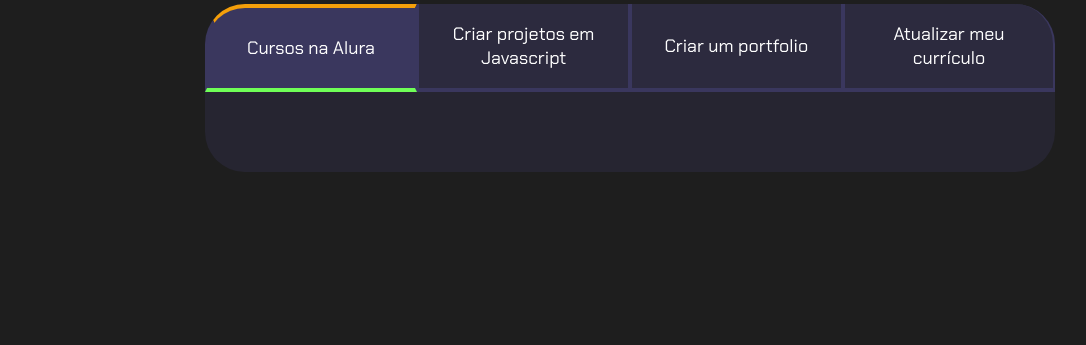
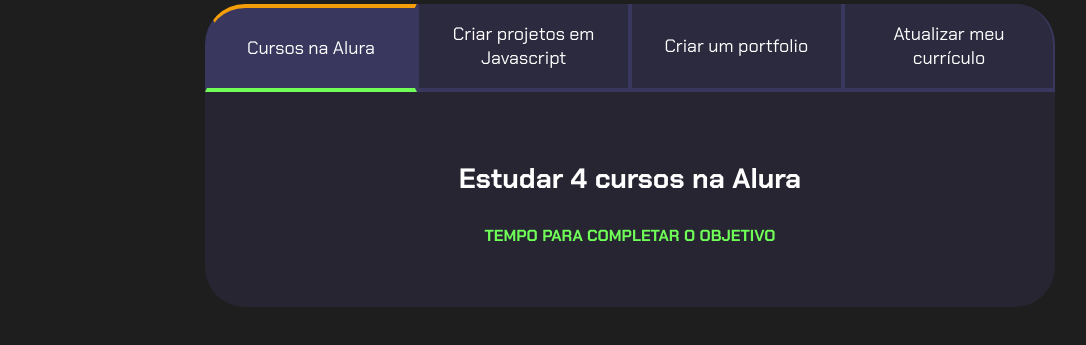
Before and after one commit to DimitriBativa/alura_projeto_de_vida, a plain HTML site: page index.html in a window 1280 px wide. Both pictures are taken after a click on the button "Cursos na Alura". Shown: the part 99-444 px from the top of the page, without its empty margins (10-1096 px from the left). Drawn offline with Linux system fonts and the light colour scheme.

Commit message:
corringo erro do conteudo

```diff
--- a/index.html
+++ b/index.html
@@ -19,35 +19,21 @@
                 <button class="botao">Atualizar meu currículo</button>
             </div>
             <div class="abas-textos">
-    <div class="aba-conteudo">
+                <div class="aba-conteudo ativo">
                     <h3 class="aba-conteudo-titulo-principal">Estudar 4 cursos na Alura</h3>
-      <h4 class="aba-conteudo-titulo-secundario">
-        Tempo para completar o objetivo
-      </h4>
+                    <h4 class="aba-conteudo-titulo-secundario">Tempo para completar o objetivo</h4>
                 </div>
                 <div class="aba-conteudo">
-      <h3 class="aba-conteudo-titulo-principal">
-        Criar 5 projetos em Javascript
-      </h3>
-      <h4 class="aba-conteudo-titulo-secundario">
-        Tempo para completar o objetivo
-      </h4>
+                    <h3 class="aba-conteudo-titulo-principal">Criar 5 projetos em Javascript</h3>
+                    <h4 class="aba-conteudo-titulo-secundario">Tempo para completar o objetivo</h4>
                 </div>
                 <div class="aba-conteudo">
-      <h3 class="aba-conteudo-titulo-principal">
-        Criar um portfolio com os meus 3 melhores projetos
-      </h3>
-      <h4 class="aba-conteudo-titulo-secundario">
-        Tempo para completar o objetivo
-      </h4>
+                    <h3 class="aba-conteudo-titulo-principal">Criar um portfolio com os meus 3 melhores projetos</h3>
+                    <h4 class="aba-conteudo-titulo-secundario">Tempo para completar o objetivo</h4>
                 </div>
                 <div class="aba-conteudo">
-      <h3 class="aba-conteudo-titulo-principal">
-        Atualizar meu curriculo com os certificados da Alura
-      </h3>
-      <h4 class="aba-conteudo-titulo-secundario">
-        Tempo para completar o objetivo
-      </h4>
+                    <h3 class="aba-conteudo-titulo-principal">Atualizar meu curriculo com os certificados da Alura</h3>
+                    <h4 class="aba-conteudo-titulo-secundario">Tempo para completar o objetivo</h4>
                 </div>
             </div>
         </div>
--- a/main.js
+++ b/main.js
@@ -1,15 +1,18 @@
 const botoes = document.querySelectorAll(".botao");
+const abasConteudo = document.querySelectorAll(".aba-conteudo");
 
-for(let i=0; i <botoes.length; i++){
-    botoes[i].onclick = function(){
-
-        for(let j=0;j<botoes.length;j++){
+for (let i = 0; i < botoes.length; i++) {
+    botoes[i].onclick = function () {
+        // Remove a classe 'ativo' de todos os botões
+        for (let j = 0; j < botoes.length; j++) {
             botoes[j].classList.remove("ativo");
             botoes[j].classList.remove("botaoCor");
+            abasConteudo[j].classList.remove("ativo"); // Esconde todas as abas
+        }
 
-        }
+        // Adiciona a classe 'ativo' ao botão clicado
         botoes[i].classList.add("ativo");
         botoes[i].classList.add("botaoCor");
-
+        abasConteudo[i].classList.add("ativo"); // Mostra a aba correspondente
     }
 }
--- a/style.css
+++ b/style.css
@@ -84,7 +84,6 @@
 }
 
 
-
 .abas-textos {
     background: var(--texto-fundo);
     padding: 40px;
```
Lines whose indentation alone changed are shown as unchanged.
